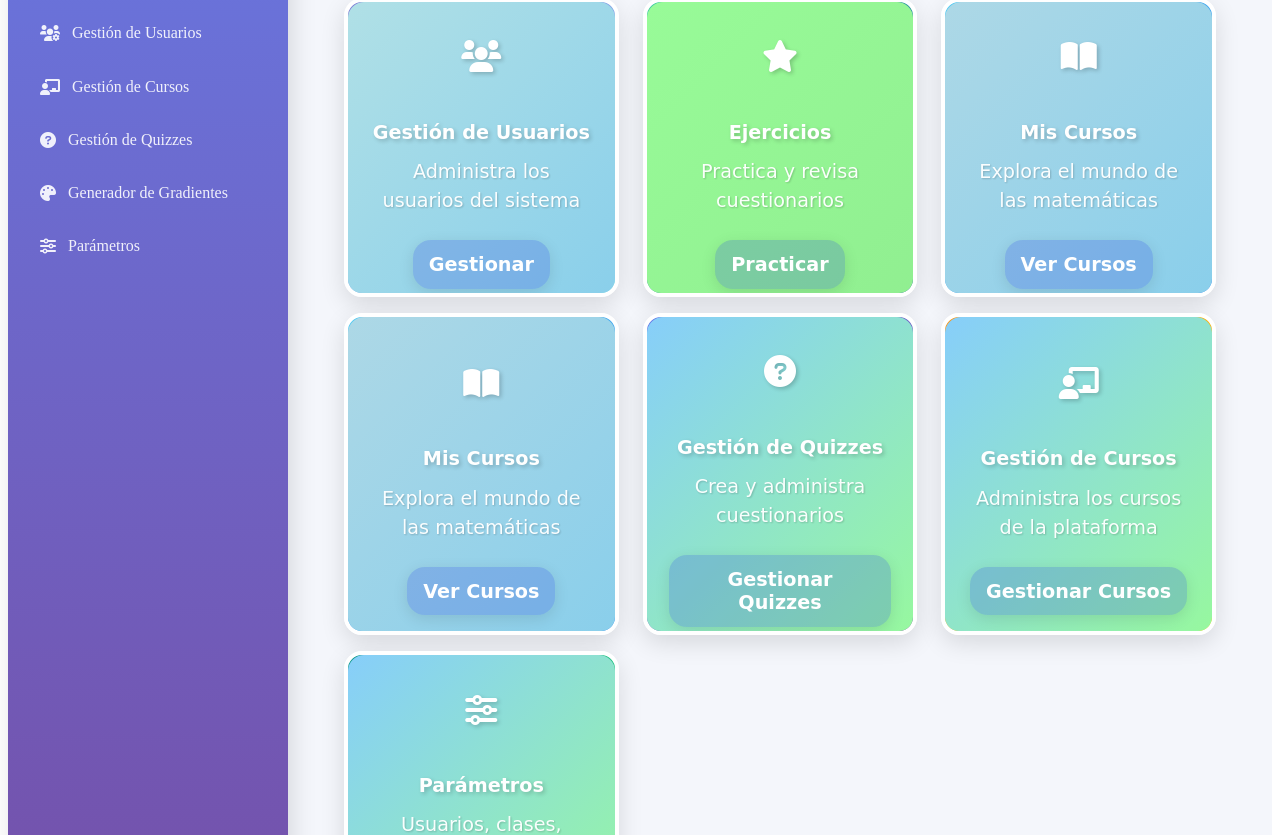
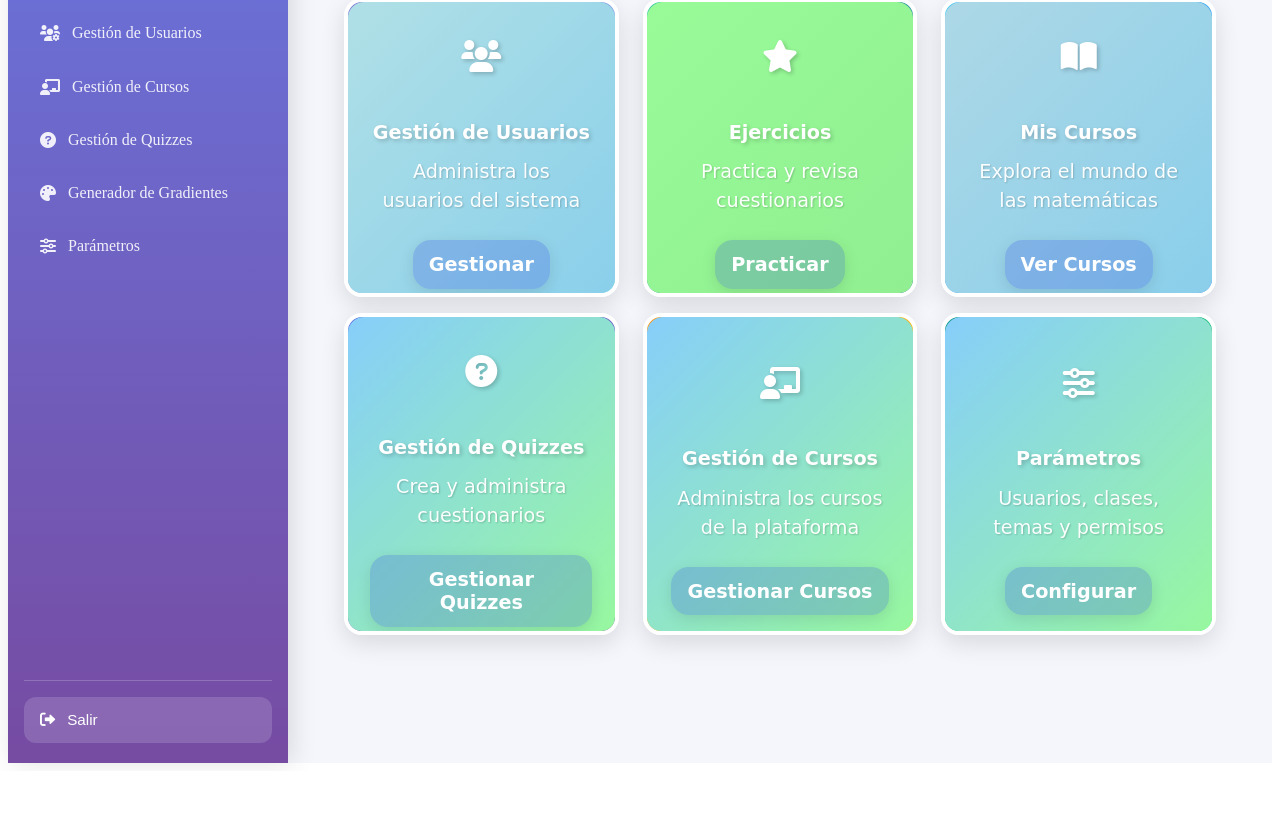
Before and after one commit to Lucho8215/escuelamak, an Angular app: page /dashboard in a window 1280 px wide. Shown: the part 351-1186 px from the top of the page. After the commit the page ends 1122 px from the top, so only its background shows below. Built offline with nearby package versions, Linux system fonts and the light colour scheme; sample sign-in values are in the browser's storage.

Commit message:
organizacion de dashboard

```diff
--- a/src/app/components/dashboard/dashboard.component.html
+++ b/src/app/components/dashboard/dashboard.component.html
@@ -60,15 +60,6 @@
         </div>
       </div>
 
-      <div class="kid-card numbers-card" *ngIf="canViewCourses()">
-        <div class="kid-card-content">
-          <i class="fas fa-book-open card-icon"></i>
-          <h3>Mis Cursos</h3>
-          <p>Explora el mundo de las matemáticas</p>
-          <a routerLink="/courses" class="btn btn-kid">Ver Cursos</a>
-        </div>
-      </div>
-
       <div class="kid-card quiz-card" *ngIf="canManageQuizzes()">
         <div class="kid-card-content">
           <i class="fas fa-question-circle card-icon"></i>
```
